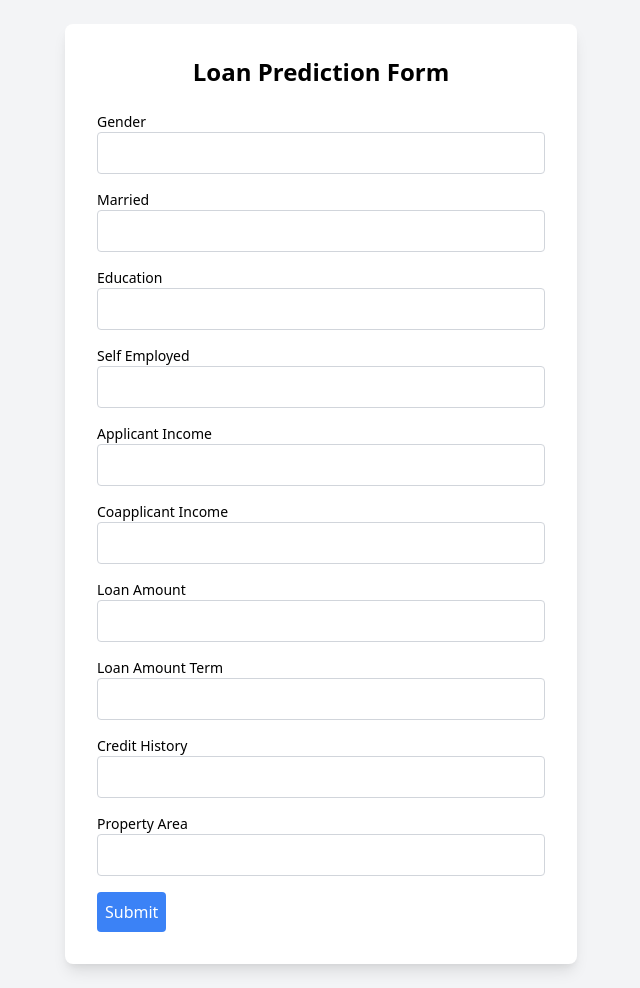
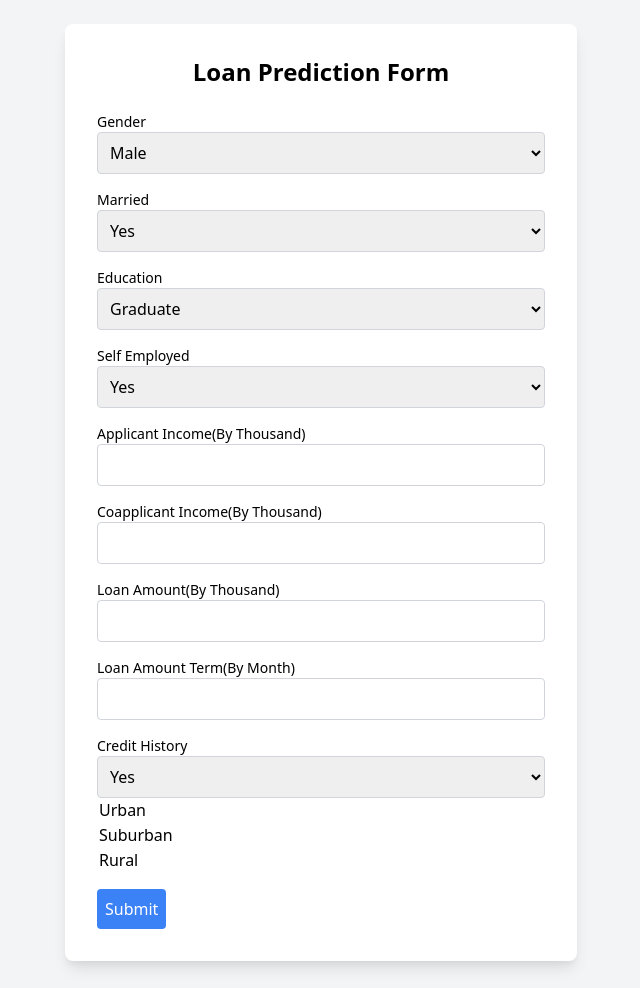
Before and after one commit to marvcodething/loanPrediction, a Flask app: page / in a window 1280 px wide. Shown: the whole page, without its empty margins (319-959 px from the left). Run offline with Flask 3, Linux system fonts and the light colour scheme.

Commit message:
update selection

```diff
--- a/Loan Prediction/templates/index.html
+++ b/Loan Prediction/templates/index.html
@@ -12,43 +12,61 @@
         <form action="/predict/" method="post" class="space-y-4">
             <div class="flex flex-col">
                 <label for="Gender" class="text-sm font-medium">Gender</label>
-                <input type="text" id="Gender" name="Gender" required class="border border-gray-300 p-2 rounded">
+                <select id="Gender" name="Gender" required class="border border-gray-300 p-2 rounded">
+                    <option value="1">Male</option>
+                    <option value="0">Female</option>
+                </select>
             </div>
             <div class="flex flex-col">
                 <label for="Married" class="text-sm font-medium">Married</label>
-                <input type="text" id="Married" name="Married" required class="border border-gray-300 p-2 rounded">
+                <select id="Married" name="Married" required class="border border-gray-300 p-2 rounded">
+                    <option value="1">Yes</option>
+                    <option value="0">No</option>
+                </select>
             </div>
             <div class="flex flex-col">
                 <label for="Education" class="text-sm font-medium">Education</label>
-                <input type="text" id="Education" name="Education" required class="border border-gray-300 p-2 rounded">
+                <select id="Education" name="Education" required class="border border-gray-300 p-2 rounded">
+                    <option value="0">Graduate</option>
+                    <option value="1">Not Graduate</option>
+                </select>
             </div>
             <div class="flex flex-col">
                 <label for="Self_Employed" class="text-sm font-medium">Self Employed</label>
-                <input type="text" id="Self_Employed" name="Self_Employed" required class="border border-gray-300 p-2 rounded">
+                <select id="Self_Employed" name="Self_Employed" required class="border border-gray-300 p-2 rounded">
+                    <option value="1">Yes</option>
+                    <option value="0">No</option>
+                </select>
             </div>
             <div class="flex flex-col">
-                <label for="ApplicantIncome" class="text-sm font-medium">Applicant Income</label>
+                <label for="ApplicantIncome" class="text-sm font-medium">Applicant Income(By Thousand)</label>
                 <input type="number" id="ApplicantIncome" name="ApplicantIncome" required class="border border-gray-300 p-2 rounded">
             </div>
             <div class="flex flex-col">
-                <label for="CoapplicantIncome" class="text-sm font-medium">Coapplicant Income</label>
+                <label for="CoapplicantIncome" class="text-sm font-medium">Coapplicant Income(By Thousand)</label>
                 <input type="number" id="CoapplicantIncome" name="CoapplicantIncome" required class="border border-gray-300 p-2 rounded">
             </div>
             <div class="flex flex-col">
-                <label for="LoanAmount" class="text-sm font-medium">Loan Amount</label>
+                <label for="LoanAmount" class="text-sm font-medium">Loan Amount(By Thousand)</label>
                 <input type="number" id="LoanAmount" name="LoanAmount" required class="border border-gray-300 p-2 rounded">
             </div>
             <div class="flex flex-col">
-                <label for="Loan_Amount_Term" class="text-sm font-medium">Loan Amount Term</label>
+                <label for="Loan_Amount_Term" class="text-sm font-medium">Loan Amount Term(By Month)</label>
                 <input type="number" id="Loan_Amount_Term" name="Loan_Amount_Term" required class="border border-gray-300 p-2 rounded">
             </div>
             <div class="flex flex-col">
                 <label for="Credit_History" class="text-sm font-medium">Credit History</label>
-                <input type="number" id="Credit_History" name="Credit_History" required class="border border-gray-300 p-2 rounded">
+                <select id="Credit_History" name="Credit_History" required class="border border-gray-300 p-2 rounded">
+                    <option value="1">Yes</option>
+                    <option value="0">No</option>
             </div>
             <div class="flex flex-col">
                 <label for="Property_Area" class="text-sm font-medium">Property Area</label>
-                <input type="text" id="Property_Area" name="Property_Area" required class="border border-gray-300 p-2 rounded">
+                <select id="Property_Area" name="Property_Area" required class="border border-gray-300 p-2 rounded">
+                    <option value="2">Urban</option>
+                    <option value="1">Suburban</option>
+                    <option value="0">Rural</option>
+                </select>
             </div>
             <button type="submit" class="bg-blue-500 text-white p-2 rounded">Submit</button>
         </form>
```
